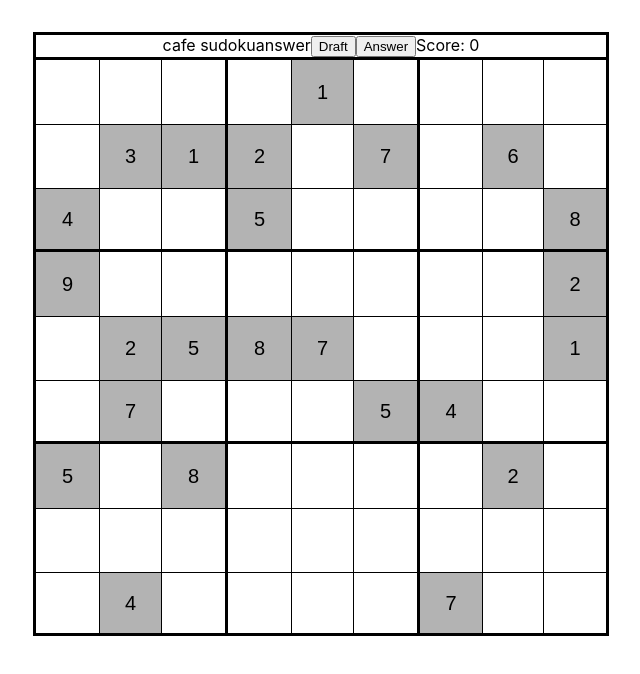
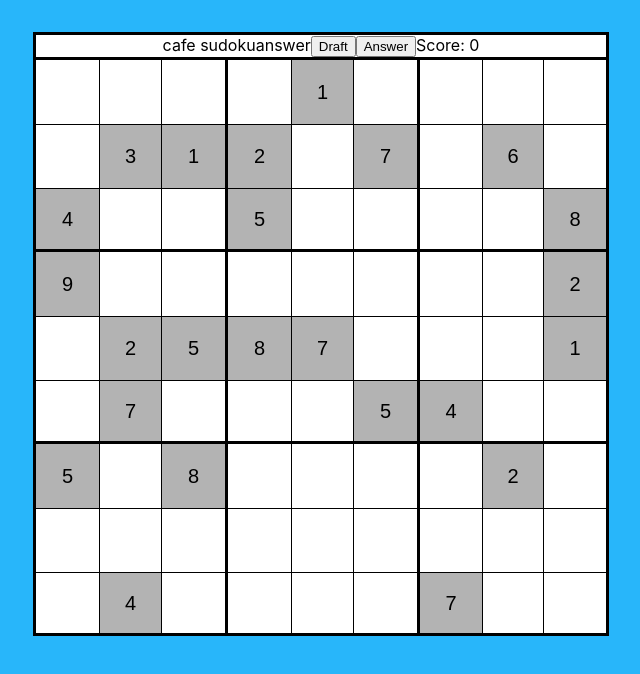
Before and after one commit to SimonGPort/cafe_sudoku, a React (Create React App) app: page /main in a window 1280 px wide. Shown: the top 674 px of the page, without its empty margins (319-959 px from the left). Built offline with nearby package versions, Linux system fonts and the light colour scheme.

Commit message:
color palette

```diff
--- a/src/components/DefinitifAnswer/style.js
+++ b/src/components/DefinitifAnswer/style.js
@@ -1,4 +1,5 @@
 import styled from 'styled-components';
+import color from '../../util/color';
 
 export const AnswerInput=styled.input`
 width:80%;
@@ -8,5 +9,6 @@ font-size: 20px;
 border:0;
 text-align: center;
 position:absolute;
-background: ${props=>(props.lock?'#b3b3b3':'rgb(255 255 255 / 50%)')};
+background: ${props=>(props.lock?color.blockSquare:color.openSquare)};
+color:${props=>(props.lock?color.answerBlockText:color.answerOpenText)};
 `;
--- a/src/components/DraftContainer/style.js
+++ b/src/components/DraftContainer/style.js
@@ -1,4 +1,5 @@
 import styled from 'styled-components';
+import color from '../../util/color';
 
 export const AnswerInput=styled.input`
 width:10%;
@@ -7,7 +8,7 @@ font-size: 10px;
 border:0;
 text-align: center;
 position:absolue;
-background: ${props=>(props.writting==='draft'||!props.isArrayEmpty?'rgba(204, 204, 204, 0.5)':'white')};
+background: ${props=>(props.writting==='draft'||!props.isArrayEmpty?'rgba(204, 204, 204, 0.5)':'color.backgroundSudokuView')};
 `;
 
 export const Row=styled.div`
--- a/src/components/sudokuSquare/style.js
+++ b/src/components/sudokuSquare/style.js
@@ -1,4 +1,5 @@
 import styled from 'styled-components';
+import color from '../../util/color';
 
 export const Container=styled.div`
 position:relative;
@@ -14,6 +15,6 @@ border-right-width:${props=>(props.borderOutline[1]?'0.1rem':'0rem')};
 border-bottom-width:${props=>(props.borderOutline[2]?'0.1rem':'0rem')};
 border-left-width:${props=>(props.borderOutline[3]?'0.1rem':'0rem')};
 box-sizing: border-box;
-background-color:${props=>(props.lock?'#b3b3b3':'revert')};
+background-color:${props=>(props.lock?color.blockSquare:'revert')};
 border-bottom: ${props=>(props.thisRow===2||props.thisRow===5||props.thisRow===8?'0.2rem solid black':'none')};
 `;
--- a/src/index.css
+++ b/src/index.css
@@ -1,3 +1,4 @@
+
 body {
   margin: 0;
   font-family: -apple-system, BlinkMacSystemFont, 'Segoe UI', 'Roboto', 'Oxygen',
@@ -5,6 +6,8 @@ body {
     sans-serif;
   -webkit-font-smoothing: antialiased;
   -moz-osx-font-smoothing: grayscale;
+  background-color: #28b6fa;
+
 }
 
 code {
--- /dev/null
+++ b/src/util/color.js
@@ -0,0 +1,11 @@
+const color={
+    backgroundSudokuView:'white',
+    blockSquare:'#b3b3b3',
+    openSquare:'rgb(255 255 255 / 50%)',
+    answerOpenText:'black',
+    answerBlockText:'black',
+    draftText:'black',
+    headerBackground:'f0dcca',
+};
+
+export default color;
--- a/src/view/SudokuView.tsx
+++ b/src/view/SudokuView.tsx
@@ -1,14 +1,21 @@
 import React from 'react';
 import SudokuHeader from '../components/SudokuHeader/SudokuHeader';
 import SudokuMain from '../components/SudokuMain/SudokuMain';
+import color from '../util/color';
 
 const SudokuView : React.FC=()=>{
     return(
-        <div>
+        <div style={containerStyle}>
             <SudokuHeader/>
             <SudokuMain/>
         </div>
     );
 };
 
+const containerStyle={
+    backgroundColor:color.backgroundSudokuView,
+    width:'fit-content',
+    margin:'auto'
+};
+
 export default SudokuView;
```
